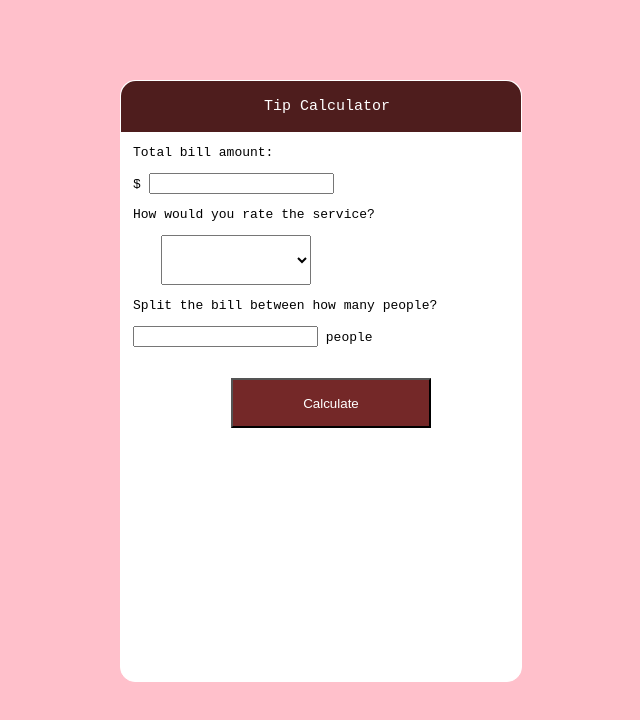
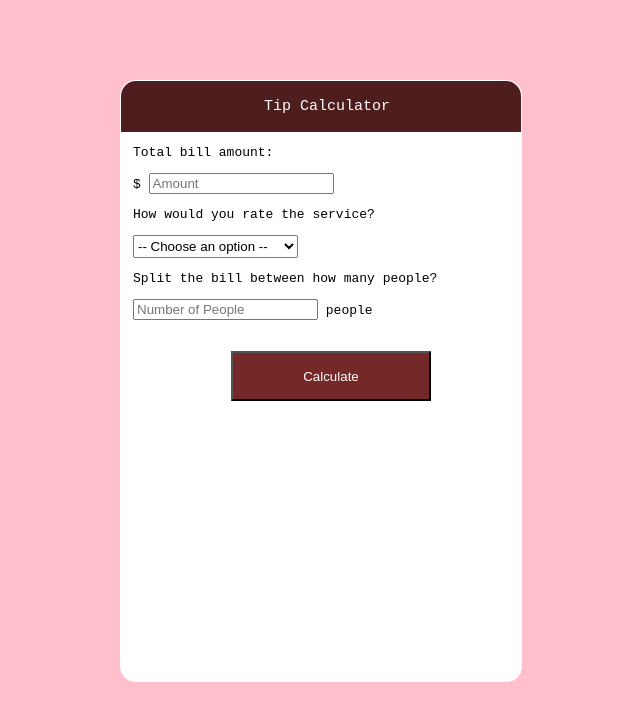
Before and after one commit to anjaligupta0621/TipCalculator, a plain HTML site: page index.html in a window 1280 px wide. Shown: the whole page, without its empty margins (319-959 px from the left). Drawn offline with Linux system fonts and the light colour scheme.

Commit message:
design_updated

```diff
--- a/calc.css
+++ b/calc.css
@@ -41,9 +41,9 @@ p {
 }
 
 #ratings {
-    width: 150px;
-    height: 50px;
-    margin-left: 40px;
+    width: 165px;
+    height: 23px;
+    margin-left: 12px;
 }
 
 #tipamount {
--- a/calc.js
+++ b/calc.js
@@ -7,6 +7,13 @@ function calculateTip() {
     amount_paid = document.getElementById("amount").value;
     rating_given = document.getElementById("ratings").value;
     num_people = document.getElementById("people").value;
-    tip = (rating_given*amount_paid)/num_people;
-    document.getElementById("tipamount").innerHTML = "TIP AMOUNT" + '<br>' + '$ '+ tip + '<br>each';
+
+    if (amount_paid === '') {
+        alert("Please enter the total bill amount!");
+    } else if (num_people === '') {
+        alert("Please enter the number of people");
+    } else {
+        tip = (rating_given*amount_paid)/num_people;
+        document.getElementById("tipamount").innerHTML = "TIP AMOUNT" + '<br>' + '$ '+ tip + '<br>each';
+    }
 }
--- a/index.html
+++ b/index.html
@@ -13,10 +13,10 @@
         </div>
         <form>
             <p>Total bill amount: </p>
-            <p>$ <input type="text" id="amount"></p>
+            <p>$ <input type="text" id="amount" placeholder="Amount"></p>
             <p>How would you rate the service?</p>
             <select id="ratings">
-                <option value="select disable"></option>
+                <option disabled selected value="0">-- Choose an option --</option>
                 <option value="0.3">30% outstanding</option>
                 <option value="0.2">20% very good</option>
                 <option value="0.1">10% it's okay</option>
@@ -24,7 +24,7 @@
                 <option value="0.03">3% terrible</option>
             </select>
             <p>Split the bill between how many people?</p>
-            <p><input type="text" id="people"> people</p>
+            <p><input type="text" id="people" placeholder="Number of People"> people</p>
             <br>
             <button type="button" id="calcbutton" onclick="calculateTip()">Calculate</button>
             <p id="tipamount"></p>
```
